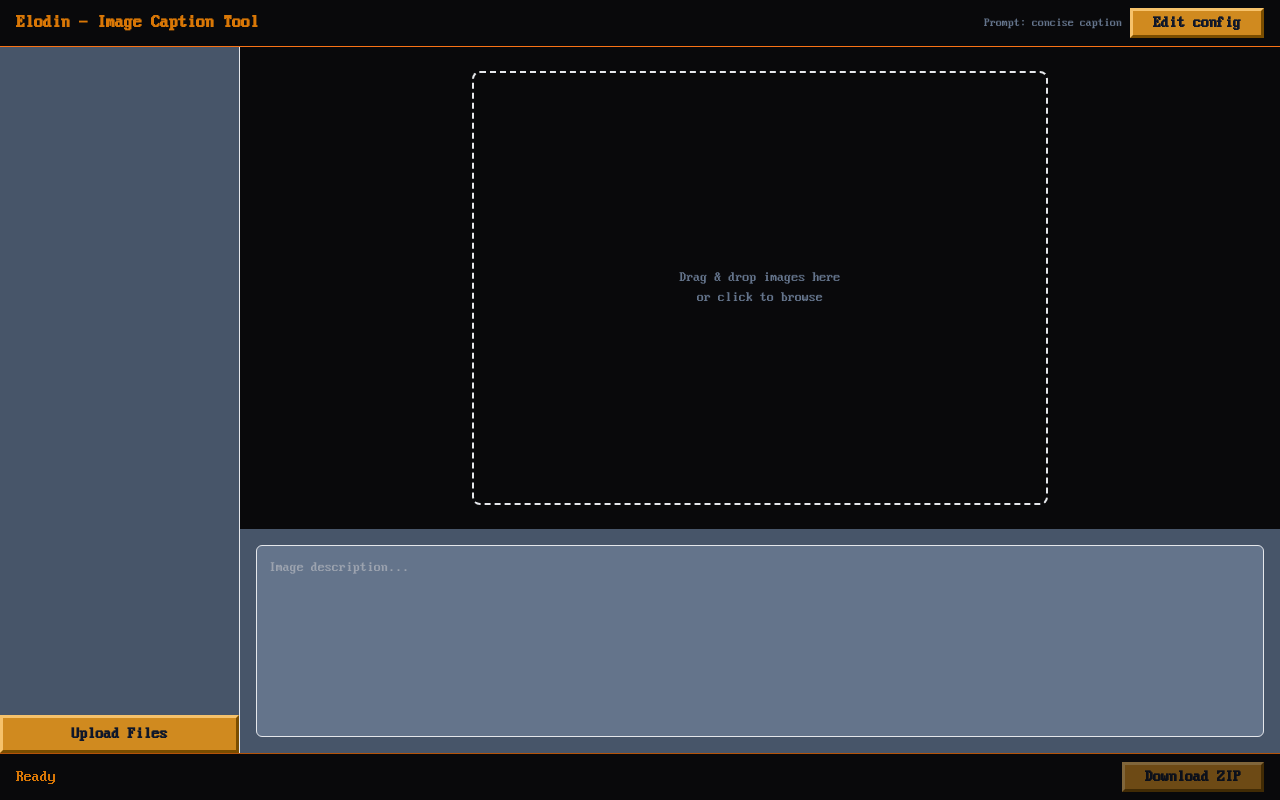
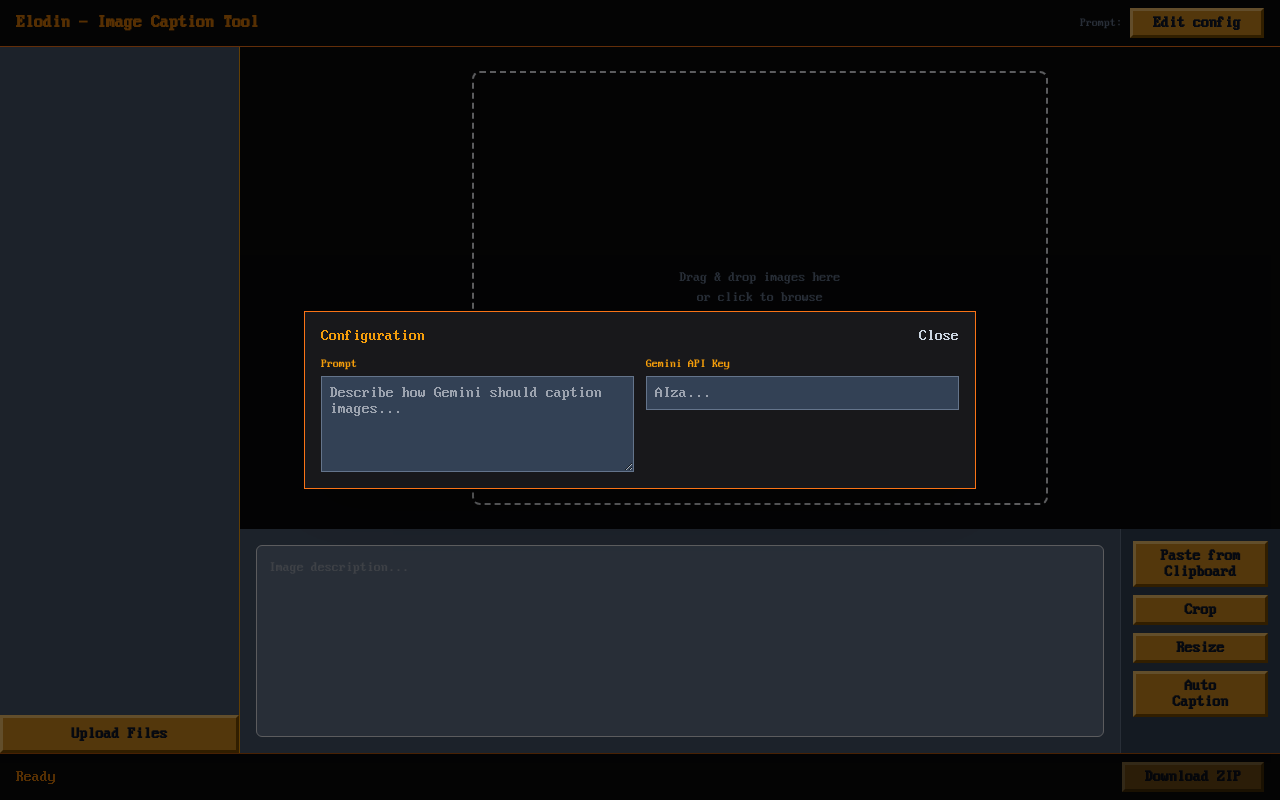
Before and after one commit to alkor-istar/elodin, a React (Vite) app: page / in a window 1280 px wide. Both pictures are taken after a click on the button "Edit config". Built offline with nearby package versions, Linux system fonts and the light colour scheme; the HTML template or start-up script is replaced by a standard one.

Commit message:
Refactor actions

```diff
--- a/src/App.tsx
+++ b/src/App.tsx
@@ -1,71 +1,58 @@
-import { useState } from "react";
+import { useState, useReducer } from "react";
 
 import Header from "./components/Header";
 import Main from "./components/Main";
 import Footer from "./components/Footer";
-import { downloadImagesAndCaptionsZip } from "./helpers/downloadZip";
-import type { State } from "./types/state";
+import ConfigPanel from "./components/ConfigPanel";
+import appReducer, { initialState } from "./state/appReducer";
 
 function App() {
-  const [appState, setAppState] = useState<State>({
-    images: [],
-    selected: undefined,
-    apiKey: "",
-  });
-
-  const handleAddImage = (file: File) => {
-    const newImage = {
-      id: crypto.randomUUID(),
-      file,
-      previewUrl: URL.createObjectURL(file),
-      caption: "",
-      status: "idle" as const,
-      error: "",
+  const [showConfigPanel, setShowConfigPanel] = useState(false);
+  const handleCloseConfigPanel = () => {
+    setShowConfigPanel(false);
+  };
+  const handleEditConfig = () => {
+    setShowConfigPanel(!showConfigPanel);
   };
 
-    setAppState((prev) => ({
-      ...prev,
-      images: [...prev.images, newImage],
-      selected: prev.images.length,
-    }));
-  };
-
-  const handleSetPrompt = (prompt: string) => {
-    setAppState((prev) => ({
-      ...prev,
-      images: prev.images.map((img, i) =>
-        i === prev.selected ? { ...img, caption: prompt } : img,
-      ),
-    }));
-  };
-
-  const handleSelectImage = (index: number) => {
-    setAppState((prev) => ({
-      ...prev,
-      selected: index,
-    }));
-  };
-
-  const handleDownloadZip = () => {
-    downloadImagesAndCaptionsZip(appState.images);
-  };
+  const [appState, dispatch] = useReducer(appReducer, initialState);
+  const handleAddImage = (file: File) =>
+    dispatch({ type: "ADD_IMAGE", payload: file });
+  const handleSelectImage = (index: number) =>
+    dispatch({ type: "SELECT_IMAGE", payload: index });
+  const handleSetCaption = (caption: string) =>
+    dispatch({ type: "SET_CAPTION", payload: caption });
+  const handleSetConfigPrompt = (prompt: string) =>
+    dispatch({ type: "SET_CONFIG_PROMPT", payload: prompt });
+  const handleSetApiKey = (apiKey: string) =>
+    dispatch({ type: "SET_API_KEY", payload: apiKey });
+  const handleDownloadZip = () => dispatch({ type: "DOWNLOAD_ZIP" });
 
   return (
-    <>
     <div className="h-screen grid grid-rows-[auto_1fr_auto] bg-zinc-950 text-amber-600">
-        <Header />
+      <div>
+        <Header prompt={appState.prompt} onEditConfig={handleEditConfig} />
+        {showConfigPanel && (
+          <ConfigPanel
+            prompt={appState.prompt}
+            apiKey={appState.apiKey}
+            onPromptChange={handleSetConfigPrompt}
+            onApiKeyChange={handleSetApiKey}
+            onClose={handleCloseConfigPanel}
+          />
+        )}
+      </div>
       <Main
         state={appState}
         onAddImage={handleAddImage}
         onSelectImage={handleSelectImage}
-          onSetPrompt={handleSetPrompt}
+        onSetCaption={handleSetCaption}
       />
       <Footer
         onDownloadZip={handleDownloadZip}
         numberOfImages={appState.images.length}
       />
     </div>
-    </>
   );
 }
 
--- a/src/components/Caption.tsx
+++ b/src/components/Caption.tsx
@@ -3,10 +3,10 @@ import type { ImageType } from "../types/image";
 type CaptionProps = {
   selected: number | undefined;
   images: ImageType[];
-  setPrompt: (prompt: string) => void;
+  onSetCaption: (caption: string) => void;
 };
 
-const Caption = ({ selected, images, setPrompt }: CaptionProps) => {
+const Caption = ({ selected, images, onSetCaption }: CaptionProps) => {
   const caption = selected !== undefined ? images[selected].caption : "";
   return (
     <section className="h-56 p-4 flex flex-col gap-3 bg-slate-600">
@@ -14,7 +14,7 @@ const Caption = ({ selected, images, setPrompt }: CaptionProps) => {
         className="flex-1 resize-none rounded-md border p-3 text-sm bg-slate-500 text-slate-100
              focus:outline-none focus:ring-2 focus:ring-blue-500"
         value={caption}
-        onChange={(e) => setPrompt(e.target.value)}
+        onChange={(e) => onSetCaption(e.target.value)}
         placeholder="Image description..."
       />
     </section>
--- /dev/null
+++ b/src/components/ConfigPanel.tsx
@@ -0,0 +1,53 @@
+type ConfigPanelProps = {
+  prompt: string;
+  apiKey: string;
+  onPromptChange: (value: string) => void;
+  onApiKeyChange: (value: string) => void;
+  onClose: () => void;
+};
+
+const ConfigPanel = ({
+  prompt,
+  apiKey,
+  onPromptChange,
+  onApiKeyChange,
+  onClose,
+}: ConfigPanelProps) => {
+  return (
+    <div className="fixed inset-0 z-50 flex items-center justify-center bg-black/60 p-4">
+      <section className="w-full max-w-2xl border border-orange-500 bg-zinc-900 p-4 shadow-2xl">
+        <div className="mb-3 flex items-center justify-between">
+          <h2 className="text-amber-500">Configuration</h2>
+          <button onClick={onClose} className="text-slate-300 hover:text-white">
+            Close
+          </button>
+        </div>
+
+        <div className="grid gap-3 md:grid-cols-2">
+          <label className="flex flex-col gap-1">
+            <span className="text-xs text-amber-500">Prompt</span>
+            <textarea
+              className="min-h-24 resize-y border border-slate-500 bg-slate-700 p-2 text-slate-100"
+              value={prompt}
+              onChange={(e) => onPromptChange(e.target.value)}
+              placeholder="Describe how Gemini should caption images..."
+            />
+          </label>
+
+          <label className="flex flex-col gap-1">
+            <span className="text-xs text-amber-500">Gemini API Key</span>
+            <input
+              type="password"
+              className="border border-slate-500 bg-slate-700 p-2 text-slate-100"
+              value={apiKey}
+              onChange={(e) => onApiKeyChange(e.target.value)}
+              placeholder="AIza..."
+            />
+          </label>
+        </div>
+      </section>
+    </div>
+  );
+};
+
+export default ConfigPanel;
--- a/src/components/Editor.tsx
+++ b/src/components/Editor.tsx
@@ -2,24 +2,57 @@ import type { ImageType } from "../types/image";
 
 import Image from "./Image";
 import Caption from "./Caption";
+import Toolbar from "./Toolbar";
 
 type EditorProps = {
   onAddImage: (file: File) => void;
   selected: number | undefined;
   images: ImageType[];
-  onSetPrompt: (prompt: string) => void;
+  onSetCaption: (caption: string) => void;
+  onSelectImage: (index: number) => void;
 };
 
-const Editor = ({ onAddImage, selected, images, onSetPrompt }: EditorProps) => {
+const Editor = ({
+  onAddImage,
+  selected,
+  images,
+  onSetCaption,
+  onSelectImage,
+}: EditorProps) => {
+  const handleWheel: React.WheelEventHandler<HTMLDivElement> = (event) => {
+    if (selected === undefined || images.length === 0) return;
+    event.preventDefault();
+
+    const direction = event.deltaY > 0 ? 1 : event.deltaY < 0 ? -1 : 0;
+    if (direction === 0) return;
+
+    const nextIndex = Math.min(
+      Math.max(selected + direction, 0),
+      images.length - 1,
+    );
+
+    if (nextIndex !== selected) onSelectImage(nextIndex);
+  };
+
   return (
     <main className="grid h-full min-h-0 grid-rows-[1fr_auto]">
-      <div className="min-h-0 overflow-hidden p-6 flex items-center justify-center">
+      <div
+        onWheel={handleWheel}
+        className="min-h-0 overflow-hidden p-6 flex items-center justify-center"
+      >
         <Image
           onAddImage={onAddImage}
           currentImage={selected !== undefined ? images[selected] : undefined}
         />
       </div>
-      <Caption selected={selected} images={images} setPrompt={onSetPrompt} />
+      <div className="grid grid-cols-[1fr_auto]">
+        <Caption
+          selected={selected}
+          images={images}
+          onSetCaption={onSetCaption}
+        />
+        <Toolbar />
+      </div>
     </main>
   );
 };
--- a/src/components/Gallery.tsx
+++ b/src/components/Gallery.tsx
@@ -31,8 +31,8 @@ const Gallery = ({
     event.target.value = "";
   };
   return (
-    <aside className="border-r bg-slate-600 flex min-h-0 flex-col h-full">
-      <div className="flex-1 min-h-0 overflow-y-auto p-2 space-y-2">
+    <aside className="border-r bg-slate-600 flex min-h-0 flex-col h-full border-amber-500">
+      <div className="retro-scrollbar flex-1 min-h-0 overflow-y-auto p-2 space-y-2 ">
         {images.map((img, i) => (
           <button
             key={i}
--- a/src/components/Header.tsx
+++ b/src/components/Header.tsx
@@ -1,6 +1,11 @@
 import RetroButton from "./RetroButton";
 
-const Header = () => {
+type HeaderProps = {
+  prompt: string;
+  onEditConfig: () => void;
+};
+
+const Header = ({ prompt, onEditConfig }: HeaderProps) => {
   return (
     <header className="flex items-center justify-between px-4 py-2 border-b border-orange-500 bg-zinc-950">
       <h1 className="text-lg font-semibold text-amber-600">
@@ -9,10 +14,10 @@ const Header = () => {
 
       <div className="flex items-center gap-2">
         <span className="text-xs text-slate-500 truncate max-w-[240px]">
-          Prompt: concise caption
+          Prompt: {prompt}
         </span>
 
-        <RetroButton label="Edit config" />
+        <RetroButton label="Edit config" onClick={onEditConfig} />
       </div>
     </header>
   );
--- a/src/components/Main.tsx
+++ b/src/components/Main.tsx
@@ -6,10 +6,15 @@ type MainProps = {
   state: State;
   onAddImage: (file: File) => void;
   onSelectImage: (index: number) => void;
-  onSetPrompt: (prompt: string) => void;
+  onSetCaption: (caption: string) => void;
 };
 
-const Main = ({ state, onAddImage, onSelectImage, onSetPrompt }: MainProps) => {
+const Main = ({
+  state,
+  onAddImage,
+  onSelectImage,
+  onSetCaption,
+}: MainProps) => {
   const images = state.images;
   const selected = state.selected;
 
@@ -23,9 +28,10 @@ const Main = ({ state, onAddImage, onSelectImage, onSetPrompt }: MainProps) => {
       />
       <Editor
         onAddImage={onAddImage}
+        onSelectImage={onSelectImage}
         selected={selected}
         images={images}
-        onSetPrompt={onSetPrompt}
+        onSetCaption={onSetCaption}
       />
     </div>
   );
--- /dev/null
+++ b/src/components/Toolbar.tsx
@@ -0,0 +1,25 @@
+import RetroButton from "./RetroButton";
+
+type ToolbarProps = {
+  disabled?: boolean;
+  onGenerate?: () => void;
+  onCopy?: () => void;
+  onClear?: () => void;
+};
+
+const Toolbar = ({ disabled, onGenerate, onCopy, onClear }: ToolbarProps) => {
+  return (
+    <aside className="w-40 h-56 p-3 bg-slate-700 border-l border-slate-500 flex flex-col gap-2">
+      <RetroButton
+        label="Paste from Clipboard"
+        disabled={disabled}
+        onClick={onGenerate}
+      />
+      <RetroButton label="Crop" disabled={disabled} onClick={onCopy} />
+      <RetroButton label="Resize" disabled={disabled} onClick={onClear} />
+      <RetroButton label="Auto Caption" disabled={disabled} onClick={onClear} />
+    </aside>
+  );
+};
+
+export default Toolbar;
--- a/src/index.css
+++ b/src/index.css
@@ -45,4 +45,42 @@ body,
   .retro-btn:disabled {
     @apply opacity-50 cursor-not-allowed;
   }
+
+  .retro-scrollbar {
+    /* Firefox */
+    scrollbar-width: auto;
+    scrollbar-color: #d08a1f #1e293b; /* thumb track */
+  }
+
+  /* Chrome / Edge / Safari */
+  .retro-scrollbar::-webkit-scrollbar {
+    width: 14px;
+  }
+
+  /* Chrome / Edge / Safari */
+  .retro-scrollbar::-webkit-scrollbar {
+    width: 14px;
+  }
+
+  .retro-scrollbar::-webkit-scrollbar-track {
+    background: #1e293b;
+  }
+
+  .retro-scrollbar::-webkit-scrollbar-thumb {
+    background: #d08a1f;
+    border-radius: 0; /* remove pill look */
+    box-shadow:
+      inset 2px 2px 0 #f6c26b,
+      /* top + left highlight */ inset -2px -2px 0 #7a4d00; /* bottom + right shadow */
+  }
+
+  .retro-scrollbar::-webkit-scrollbar-thumb:hover {
+    background: #e6a33f;
+  }
+
+  .retro-scrollbar::-webkit-scrollbar-thumb:active {
+    box-shadow:
+      inset 2px 2px 0 #7a4d00,
+      /* invert bevel when pressed */ inset -2px -2px 0 #f6c26b;
+  }
 }
--- /dev/null
+++ b/src/state/appReducer.ts
@@ -0,0 +1,56 @@
+import type { State } from "../types/state";
+import type { AppAction } from "../types/appAction";
+import { downloadImagesAndCaptionsZip } from "../helpers/downloadZip";
+
+export const initialState: State = {
+  images: [],
+  selected: undefined,
+  apiKey: "",
+  prompt: "",
+};
+
+function appReducer(state: State, action: AppAction): State {
+  switch (action.type) {
+    case "SET_CONFIG_PROMPT":
+      return { ...state, prompt: action.payload };
+
+    case "SET_API_KEY":
+      return { ...state, apiKey: action.payload };
+
+    case "ADD_IMAGE": {
+      const newImage = {
+        id: crypto.randomUUID(),
+        file: action.payload,
+        previewUrl: URL.createObjectURL(action.payload),
+        caption: "",
+        status: "idle" as const,
+        error: "",
+      };
+      return {
+        ...state,
+        images: [...state.images, newImage],
+        selected: state.images.length,
+      };
+    }
+
+    case "SET_CAPTION":
+      return {
+        ...state,
+        images: state.images.map((img, i) =>
+          i === state.selected ? { ...img, caption: action.payload } : img,
+        ),
+      };
+
+    case "SELECT_IMAGE":
+      return { ...state, selected: action.payload };
+
+    case "DOWNLOAD_ZIP":
+      downloadImagesAndCaptionsZip(state.images);
+      return state;
+
+    default:
+      return state;
+  }
+}
+
+export default appReducer;
--- /dev/null
+++ b/src/types/appAction.ts
@@ -0,0 +1,7 @@
+export type AppAction =
+  | { type: "SET_CONFIG_PROMPT"; payload: string }
+  | { type: "SET_API_KEY"; payload: string }
+  | { type: "ADD_IMAGE"; payload: File }
+  | { type: "SET_CAPTION"; payload: string }
+  | { type: "SELECT_IMAGE"; payload: number }
+  | { type: "DOWNLOAD_ZIP" };
--- a/src/types/state.ts
+++ b/src/types/state.ts
@@ -4,4 +4,5 @@ export type State = {
   images: ImageType[];
   selected?: number;
   apiKey: string;
+  prompt: string;
 };
```
Also changed, not shown: 1 other file (tests, documents, lock files or other folders). Lines whose indentation alone changed are shown as unchanged.
